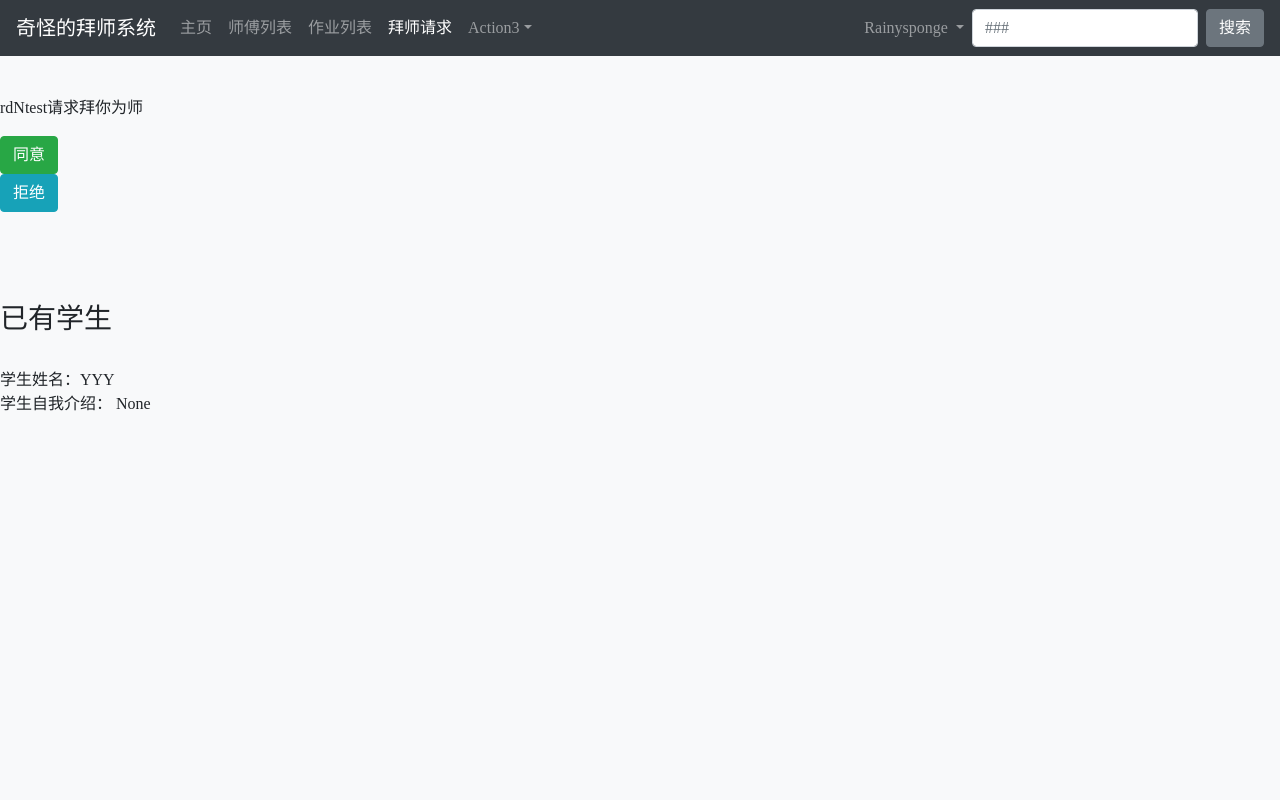
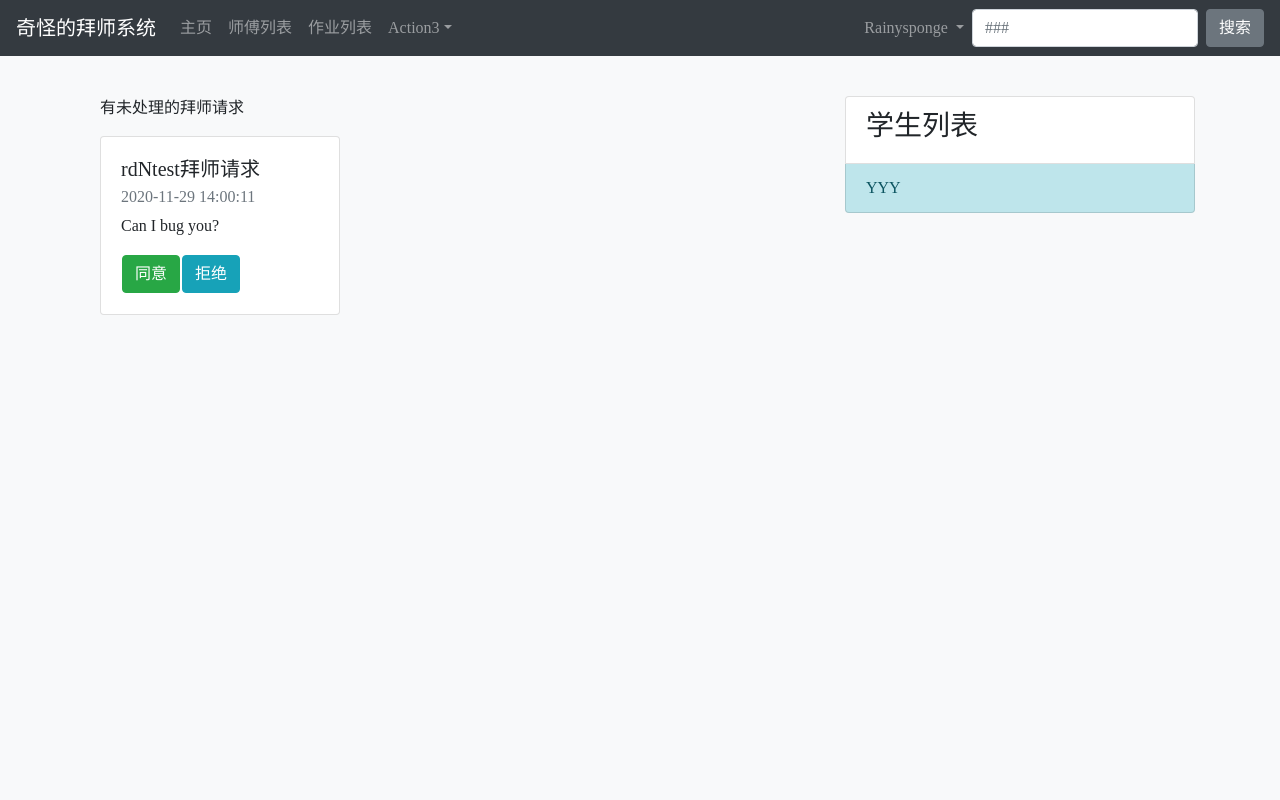
Before and after one commit to Rainysponge/Apprenticeship-system, a Django app: page /Apprenticeship/require/ in a window 1280 px wide. Run offline with Django 3.2, Linux system fonts and the light colour scheme; a user stored in the database is signed in; data comes from the database, SQL or seed files in the repository; both versions use the stored data as it was after the commit; some libraries are stand-ins or nearby versions.

Commit message:
20_11_29

```diff
--- a/ApprenticeshipSystem/Apprenticeship/templates/Apprenticeship/Apprentice_detail.html
+++ b/ApprenticeshipSystem/Apprenticeship/templates/Apprenticeship/Apprentice_detail.html
@@ -4,39 +4,128 @@
 
 {% block header_extends %}<!--这里放每个文件对应的CSS路径-->{% endblock %}
 
-{% block ApprenticeActive %}active{% endblock %}
+<!-- {% block ApprenticeActive %}active{% endblock %} -->
 {% block content %}
     <br>
     <br>
+    <div class="container">
+        <div class="row">
+            <div class="col-md-8">
+                <div class="container">
+                    <div class="row row-cols-3">
+                        <!-- <div class="col">
+                            1
+                        </div>
+                        <div class="col">
+                            2
+                        </div>
+                        <div class="col">
+                            3
+                        </div> -->
+
                         {% for apprentice_request in apprentice_requests %}
-        <p>{{ apprentice_request.user.student.student_name  }}请求拜你为师</p>
-
+                        <div class="col">
+                            <p>有未处理的拜师请求</p>
+                            <div class="card" style="width: 15rem;">
+                                <div class="card-body">
+                                    <h5 class="card-title">{{ apprentice_request.user.student.student_name  }}拜师请求</h5>
+                                    <h6 class="card-subtitle mb-2 text-muted">{{ apprentice_request.created_time|date:"Y-m-d H:i:s"  }}</h6>
+                                    <p class="card-text">
+                                        {% if apprentice_request.user.student.help %}
+                                            {{ apprentice_request.user.student.help  }}
+                                        {% else %}
+                                            Can I bug you?
+                                        {% endif %}
+                                    </p>
+                                    <table>
+                                        <tr>
+                                         <td>
                                             <form action="{% url 'Apprentice_agree' apprentice_request.pk %}" method="POST" style="overflow:hidden">
-            {# {{ apprentice_request.pk }} #}
+                                                <!-- {# {{ apprentice_request.pk }} #} -->
                                                 {% csrf_token %}
-            <button type="submit" class="btn btn-success">同意</button>
+                                                <button type="submit" class="btn btn-success" onclick="apprenticeAgree()">同意</button>
                                             </form>
-
+                                         </td>
+                                         <td>
                                             <form action="{% url 'Apprentice_refuse' apprentice_request.pk %}" method="POST" style="overflow:hidden">
                                                 {% csrf_token %}
-            <button type="submit" class="btn btn-info">拒绝</button>
+                                                <button type="submit" class="btn btn-info" onclick="apprenticeRefuse()">拒绝</button>
                                             </form>
+                                         </td>
+                                        </tr>
+                                       </table>
+                                </div>
+                            </div>
+                        </div>
 
-        <hr>
+
+                    <script>
+                        console.log(apprentice_request);
+                    </script>
                 {% empty %}
-            <h3>---暂无拜师请求---</h3>
+                    <div class="col"></div>
+                    <div class="waitForMassage" style="text-align: center;">
+                        <p>在原地，等待，一个拜师消息=）</p>
+                        <img src="/media/waitForMassage.jpg" alt="" height="500" width="350">
+
+                    </div>
+                <!-- <div class="col-md-4">
+
+                </div> -->
+
                 {% endfor %}
-    <br>
-    <hr>
-    <h3>已有学生</h3>
-    <br>
+
+                    </div>
+
+                </div>
+
+
+            </div>
+            <div class="col-md-4">
+                <!-- <h3>已有学生</h3> -->
+                    <!-- <br> -->
+                    <ul class="list-group">
+                        <li class="list-group-item"><h3>学生列表</h3></li>
                         {% for my_students_request in my_students_requests %}
-        学生姓名：{{ my_students_request.user.student.student_name }}<br>
-        {% autoescape off %} 学生自我介绍： {{  my_students_request.user.student.self_introduction }} {% endautoescape %}
-        <br>
+
+                            {% if my_students_request.user.student.student_name %}
+                            <!-- {% autoescape off %}
+                                学生自我介绍： {{  my_students_request.user.student.self_introduction }}
+                            {% endautoescape %} -->
+                                <li class="list-group-item list-group-item-info">
+                                    {{ my_students_request.user.student.student_name }}
+                                </li>
+                            <!-- <br> -->
+                            {% else %}
+                            {% endif %}
                         {% empty %}
-            <h3>---快去收点徒弟吧---</h3>
+                            <li class="list-group-item list-group-item-warning">暂时还没有徒弟哦~</li>
                         {% endfor %}
 
 
+                        <!-- <li class="list-group-item list-group-item-primary">A simple primary list group item</li>
+                        <li class="list-group-item list-group-item-secondary">A simple secondary list group item</li>
+                        <li class="list-group-item list-group-item-success">A simple success list group item</li>
+                        <li class="list-group-item list-group-item-danger">A simple danger list group item</li>
+                        <li class="list-group-item list-group-item-warning">A simple warning list group item</li> -->
+
+                        <!-- <li class="list-group-item list-group-item-light">A simple light list group item</li>
+                        <li class="list-group-item list-group-item-dark">A simple dark list group item</li> -->
+                      </ul>
+
+            </div>
+        </div>
+    </div>
+
+    <br>
+    <hr>
+    <script>
+        function apprenticeAgree(){
+            alert('恭喜获得新徒弟');
+        }
+        function apprenticeRefuse(){
+            alert('真是遗憾!');
+        }
+    </script>
+
 {% endblock %}
--- a/ApprenticeshipSystem/Apprenticeship/templates/Apprenticeship/teacher_list.html
+++ b/ApprenticeshipSystem/Apprenticeship/templates/Apprenticeship/teacher_list.html
@@ -19,7 +19,7 @@
                     <span class="badge badge-secondary badge-pill">{{ something.count }}</span>
                 </h4>
 
-{#                <div class="collapse navbar-collapse justify-content-end" id="navbarSupportedContent">#}
+<!-- {#                <div class="collapse navbar-collapse justify-content-end" id="navbarSupportedContent">#}
 {#                   <ul class="navbar-nav" id="headerNav">#}
 {#                       <li class="nav-item" id="navMainPage"><a class="nav-link" href="/"> 主页 </a></li>#}
 {#                       <li class="nav-item" id="navTechPage"><a class="nav-link" href="/tech"> 技术 </a></li>#}
@@ -27,7 +27,7 @@
 {#                       <li class="nav-item" id="navPhotoPage"><a class="nav-link" href="/photo"> 摄影 </a></li>#}
 {#                       <li class="nav-item" id="navEssayPage"><a class="nav-link" href="/essay"> 随笔 </a></li>#}
 {#                   </ul>#}
-{#            </div>#}
+{#            </div>#} -->
             </div>
             <div class="col-sm-8">
                 <div class="table-responsive">
--- a/ApprenticeshipSystem/Apprenticeship/views.py
+++ b/ApprenticeshipSystem/Apprenticeship/views.py
@@ -66,6 +66,7 @@ def homework_list(request):
 
 def Apprentice_request(request, teacher_pk):
     teacher = Teacher.objects.get(pk=teacher_pk)
+    # if request.user.is_authenticated():
     user = request.user
     if ApprenticeRequest.objects.filter(teacher=teacher, user=user, result=0).count() == 0:
     # teacher = Teacher.objects.get(pk=teacher_pk)
@@ -76,7 +77,12 @@ def Apprentice_request(request, teacher_pk):
         apprentice_request.result = 0
         apprentice_request.save()
     else:
-        pass    # 返回错误信息
+        pass
+        # data = {}
+        # data['ErrorMassage'] = "似乎出错了"
+        # return JsonResponse(data)    # 返回错误信息
+    # else:
+    #     pass
     # apprentice_form = ApprenticeForm(request.POST, user=request.user)
     # data = {}
     #
--- a/ApprenticeshipSystem/templates/base.html
+++ b/ApprenticeshipSystem/templates/base.html
@@ -66,12 +66,18 @@ footer{
             <li class="nav-item">
                 <a class="nav-link {% block TeaActive %}{% endblock %}" href="{% url 'teacher_list' %}">师傅列表<span class="sr-only">(current)</span></a>
             </li>
+
             <li class="nav-item">
                 <a class="nav-link {% block homeworkActive %}{% endblock %}" href="{% url 'homework_detail' %}">作业列表<span class="sr-only">(current)</span></a>
             </li>
+            <!-- {% if user.is_authenticated %}
             <li class="nav-item">
                 <a class="nav-link {% block ApprenticeActive %}{% endblock %}" href="{% url 'Apprentice_detail' %}">拜师请求<span class="sr-only">(current)</span></a>
             </li>
+            {% else %}
+
+            {% endif %} -->
+
 
             <li class="nav-item dropdown">
                 <a class="nav-link dropdown-toggle " href="#" id="dropdown01" data-toggle="dropdown" aria-haspopup="true" aria-expanded="false">Action3</a>
@@ -101,6 +107,9 @@ footer{
 
                             <a class="dropdown-item" href="{% url 'changeProfileInfo' user.Profile.pk %}">修改个人基本信息</a>
                             <a class="dropdown-item" href="{% url 'teacher_info' user.teacher.pk %}">个人中心</a>
+
+                            <a class="dropdown-item" href="{% url 'Apprentice_detail' %}">拜师请求<span class="sr-only">(current)</span></a>
+
                             {% if user.is_staff %}
                             <a id="goToAdmin" class="dropdown-item" href="" >后台数据管理</a>
                                 <script>
@@ -138,12 +147,12 @@ footer{
 
     </main>
     <footer class="footer mt-auto py-3">
-    <div class="container">
-{#        <span class="text-muted">© Company 2020 成员：池诗玥 马志濠 胡展翊 沈鑫 刘廷杰</span>#}
-    </div>
+    <!-- <div class="container"> -->
+<!-- {#        <span class="text-muted">© Company 2020 成员：池诗玥 马志濠 胡展翊 沈鑫 刘廷杰</span>#} -->
+    <!-- </div> -->
     </footer>
 
-    <script src="{% static "jquery-3.5.1.slim.min.js" %}" integrity="sha384-DfXdz2htPH0lsSSs5nCTpuj/zy4C+OGpamoFVy38MVBnE+IbbVYUew+OrCXaRkfj" crossorigin="anonymous"></script>
-    <script src="{% static "bootstrap-4.5.0-dist/js/bootstrap.js" %}" integrity="sha384-OgVRvuATP1z7JjHLkuOU7Xw704+h835Lr+6QL9UvYjZE3Ipu6Tp75j7Bh/kR0JKI" crossorigin="anonymous"></script>
+    <script src="{% static 'jquery-3.5.1.slim.min.js' %}" integrity="sha384-DfXdz2htPH0lsSSs5nCTpuj/zy4C+OGpamoFVy38MVBnE+IbbVYUew+OrCXaRkfj" crossorigin="anonymous"></script>
+    <script src="{% static 'bootstrap-4.5.0-dist/js/bootstrap.js' %}" integrity="sha384-OgVRvuATP1z7JjHLkuOU7Xw704+h835Lr+6QL9UvYjZE3Ipu6Tp75j7Bh/kR0JKI" crossorigin="anonymous"></script>
 </body>
 </html>
--- a/ApprenticeshipSystem/templates/index.html
+++ b/ApprenticeshipSystem/templates/index.html
@@ -15,21 +15,21 @@
         <li data-target="#carouselExampleCaptions" data-slide-to="2"></li>
       </ol>
         <div class="carousel-inner">
-            <div class="carousel-item active" data-interval="7000">
+            <div class="carousel-item active" data-interval="3000">
                 <img src="/media/3.png" class="d-block w-100" alt="..." >
                     <div class="carousel-caption d-none d-md-block">
                     <h5>First slide label</h5>
                 <p>Nulla vitae elit libero, a pharetra augue mollis interdum.</p>
             </div>
         </div>
-        <div class="carousel-item" data-interval="7000">
+        <div class="carousel-item" data-interval="3000">
             <img src="/media/2.png" class="d-block w-100" alt="...">
                 <div class="carousel-caption d-none d-md-block">
                     <h5>Second slide label</h5>
                 <p>Lorem ipsum dolor sit amet, consectetur adipiscing elit.</p>
             </div>
         </div>
-        <div class="carousel-item" data-interval="8000">
+        <div class="carousel-item" data-interval="3000">
             <img src="/media/4.png.jpeg" class="d-block w-100" alt="...">
             <div class="carousel-caption d-none d-md-block">
                 <h5 style="color: #0a0a0a">Third slide label</h5>
--- a/ApprenticeshipSystem/user/templates/user/teacher_info.html
+++ b/ApprenticeshipSystem/user/templates/user/teacher_info.html
@@ -54,7 +54,7 @@
 
                     <button type="button" class="btn btn-primary" href="#">修改师傅您的信息</button>
             </div>
-{#            <div class="col-md-4">#}
+<!-- {#            <div class="col-md-4">#}
 {#                <div class="card border-secondary mb-3" style="max-width: 30rem;">#}
 {#                    <div class="card-header">学生卡片</div>#}
 {##}
@@ -85,7 +85,7 @@
 {#                    </div>#}
 {#                </div>#}
 {#                </div>#}
-{#            </div>#}
+{#            </div>#} -->
 
 
 
--- a/日志.txt
+++ b/日志.txt
@@ -123,3 +123,8 @@ auth：吴一楠
 20_11_28
 实现了拜师功能
 auth:吴一楠
+
+20_11_29
+美化了拜师详情页面，对于每一个按钮，被用户点击后最好能有相应的反馈，让用户知道他的点击站点收到了。这里都用了最简单的on_click实现。
+接下来是学生信息维护页面（主要是针对help一栏）和老师对外信息页面的制作。
+auth:胡展翊
```
Also changed, not shown: ApprenticeshipSystem/Apprenticeship/models.py (+0 -23 lines), ApprenticeshipSystem/Apprenticeship/templates/Apprenticeship/teacher_info_outside.html (+8 -4 lines), ApprenticeshipSystem/db.sqlite3, ApprenticeshipSystem/media/waitForMassage.jpg (added). Lines whose indentation alone changed are shown as unchanged.
